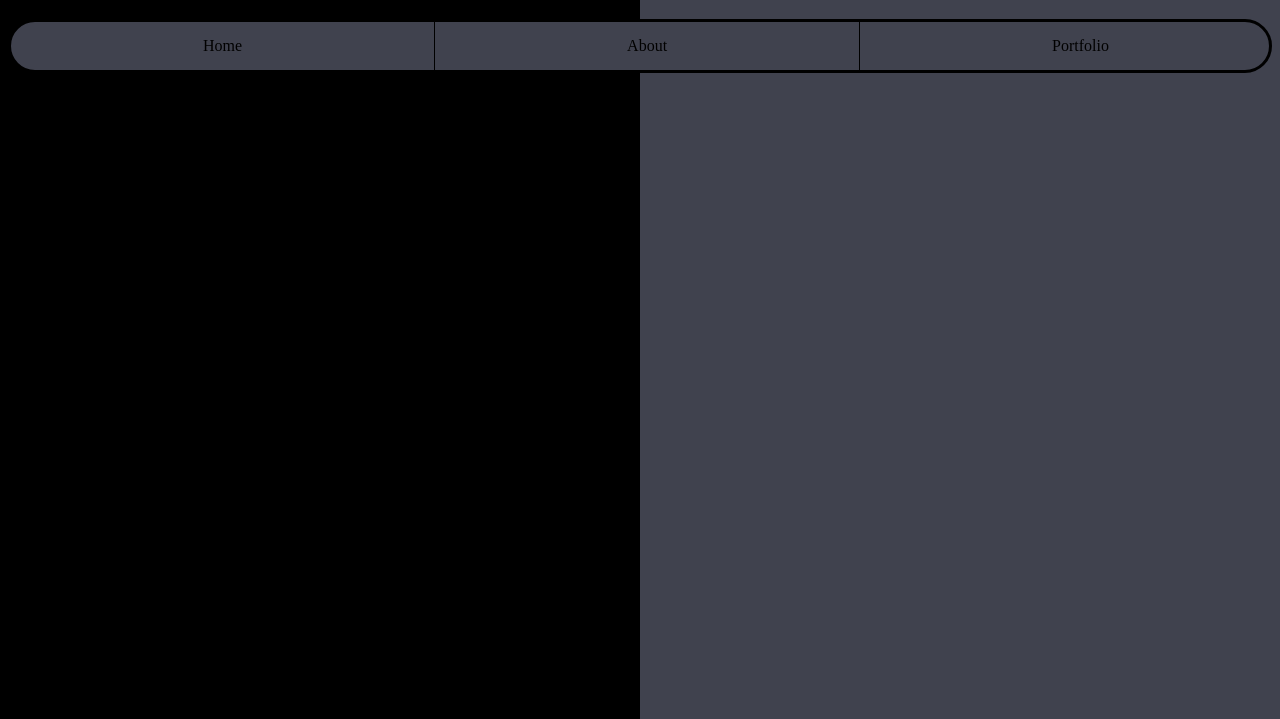
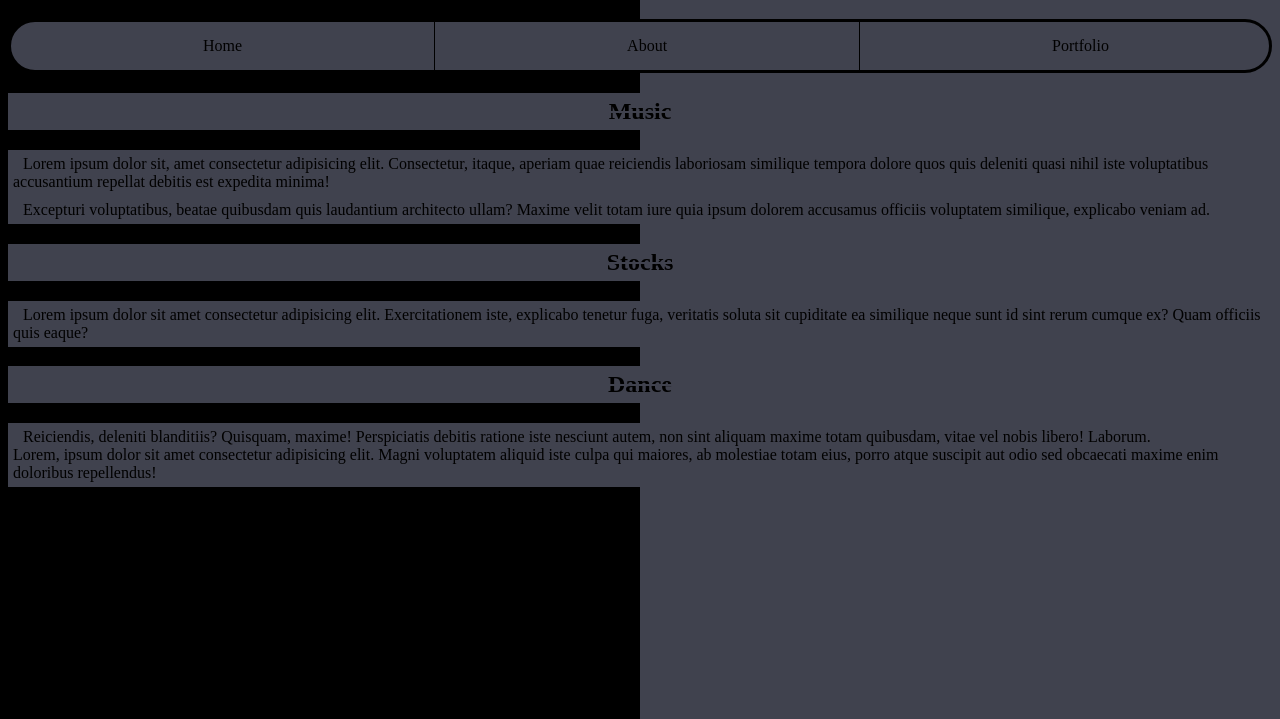
Before and after one commit to Asante-Anderson-Personal-Website/Portfolio, a plain HTML site: page about.html in a window 1280 px wide. Shown: the part 81-800 px from the top of the page. Drawn offline with Linux system fonts and the light colour scheme.

Commit message:
added paragraph sections, created animations 4 headings

```diff
--- a/about.html
+++ b/about.html
@@ -20,6 +20,31 @@
         <li><a href="about.html">About</a></li>
         <li><a href="portfolio.html">Portfolio</a></li>
     </ul>
+    <h2 id="music">Music</h2>
+    <article class="aboutP">
+        Lorem ipsum dolor sit, amet consectetur adipisicing elit. Consectetur, itaque, aperiam quae reiciendis
+        laboriosam similique tempora dolore quos quis deleniti quasi nihil iste voluptatibus accusantium repellat
+        debitis est expedita minima!
+    </article>
+    <article class="aboutP">
+        Excepturi voluptatibus, beatae quibusdam quis
+        laudantium architecto ullam? Maxime velit totam iure quia ipsum dolorem accusamus officiis voluptatem similique,
+        explicabo veniam ad.
+    </article>
+
+    <h2 id="stocks">Stocks</h2>
+    <article class="aboutP">
+        Lorem ipsum dolor sit amet consectetur adipisicing elit. Exercitationem iste, explicabo tenetur fuga, veritatis
+        soluta sit cupiditate ea similique neque sunt id sint rerum cumque ex? Quam officiis quis eaque?
+    </article>
+    <h2 id="dance">Dance</h2>
+    <article class="aboutP">
+        Reiciendis, deleniti blanditiis? Quisquam, maxime!
+        Perspiciatis debitis ratione iste nesciunt autem, non sint aliquam maxime totam quibusdam, vitae vel nobis
+        libero! Laborum. <br>
+        Lorem, ipsum dolor sit amet consectetur adipisicing elit. Magni voluptatem aliquid iste culpa qui maiores, ab
+        molestiae totam eius, porro atque suscipit aut odio sed obcaecati maxime enim doloribus repellendus!
+    </article>
 
 </body>
 
--- a/style.css
+++ b/style.css
@@ -25,6 +25,7 @@ li a {
     padding: 15px 15vw;
     text-decoration: none;
 
+
 }
 /* hover effect for navigation*/
 li a:hover {
@@ -48,7 +49,7 @@ h1 {
     border: 10px #40424e solid;
   text-align: center;
   font-family: cursive;
-border-radius: 10vw;
+    border-radius: 5vw;
 }
 
 /*quote hover effect*/
@@ -63,9 +64,80 @@ border-radius: 10vw;
 body {
             background: linear-gradient(
                 to right,
-                    #000000 0%,
-                    #000000 50%,
-                    #40424e 50%,
-                    #40424e 100%
+                    #000000 0vw,
+                    #000000 50vw,
+                    #40424e 50vw,
+                    #40424e 100vw
+
             )
+
         }
+/* mission statement styles */
+        #mission {
+            color: #000000;
+            width: 50%;
+            text-align: left;
+            background-color: #40424e;
+            padding: 5px;
+            margin-top: 6px;
+        }
+        #mission1 {
+            color: #40424e;
+            transform: translateX(48vw);
+                width: 50vw;
+                text-align: right;
+                background-color: #000000;
+                padding: 5px;
+                margin-top: 0px;
+        }
+/*slide in animations for about headers*/
+        @keyframes slideInRight {
+            from {
+                transform: translateX(-100vw);
+            }
+
+            to {
+                transform: translateX(0);
+            }
+        }
+
+            @keyframes slideInLeft {
+            from {
+                transform: translateX(100vw);
+            }
+
+            to {
+                transform: translateX(0);
+            }
+        }
+/*slide in and styling of about headers*/
+        #music {
+            animation: slideInRight 2s ease-in;
+            background-color: #40424e;
+            padding: 5px;
+            text-align: center;
+            text-decoration: line-through #40424e;
+        }
+
+        #stocks {
+            animation: slideInLeft 2s ease-in 0.5s 1 normal forwards;
+                background-color: #40424e;
+                padding: 5px;
+                text-align: center;
+                text-decoration: line-through #40424e;
+                transform: translateX(100vw);
+        }
+        #dance {
+            animation: slideInRight 2s ease-in 1s 1 normal forwards;
+                background-color: #40424e;
+                padding: 5px;
+                text-align: center;
+                text-decoration: line-through #40424e;
+                transform: translateX(-100vw );
+        }
+        /* paragraph setups*/
+        .aboutP {
+            background-color: #40424e;
+            padding: 5px;
+            text-indent: 10px;
+        }
```
Also changed, not shown: index.html (+10 -0 lines).
